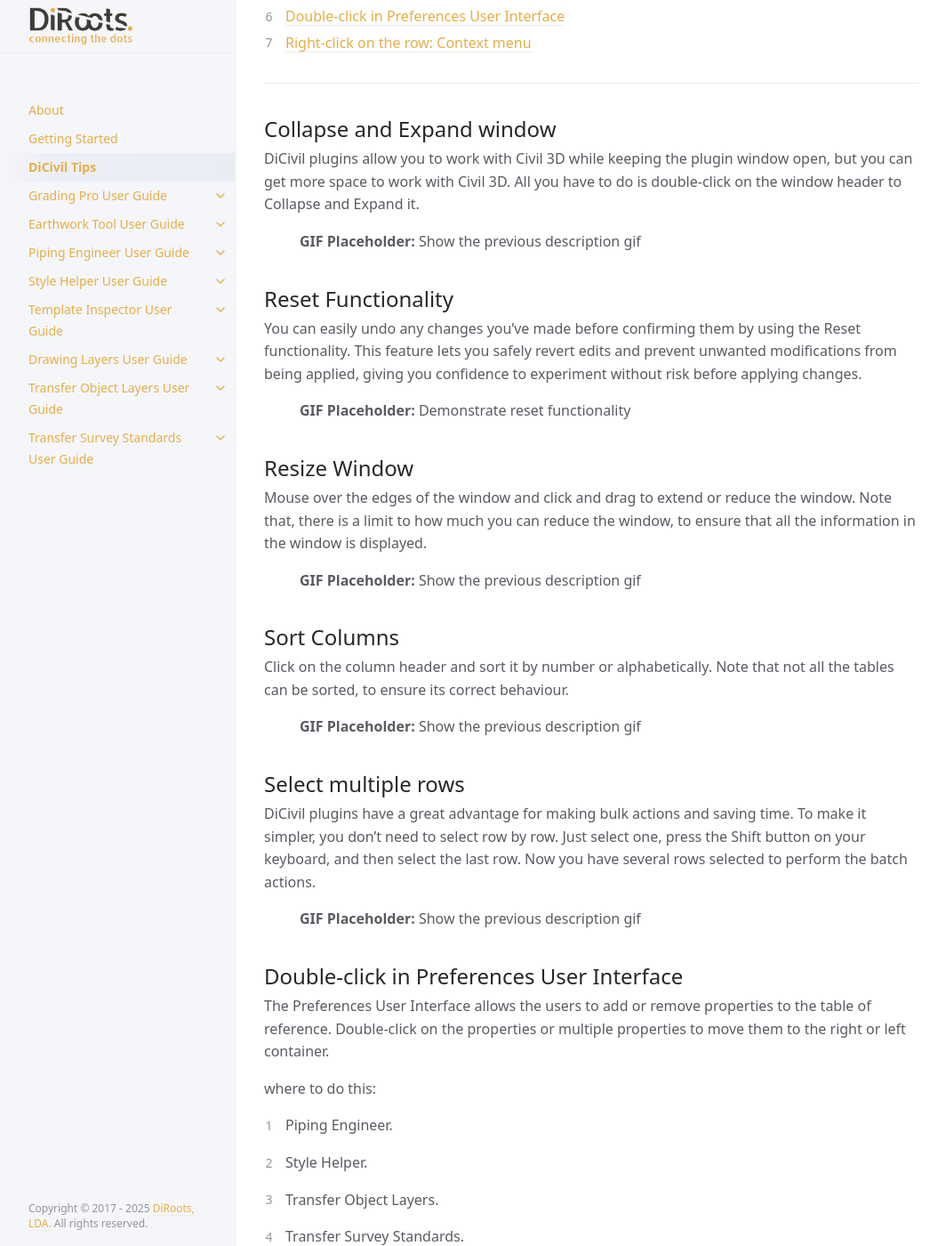
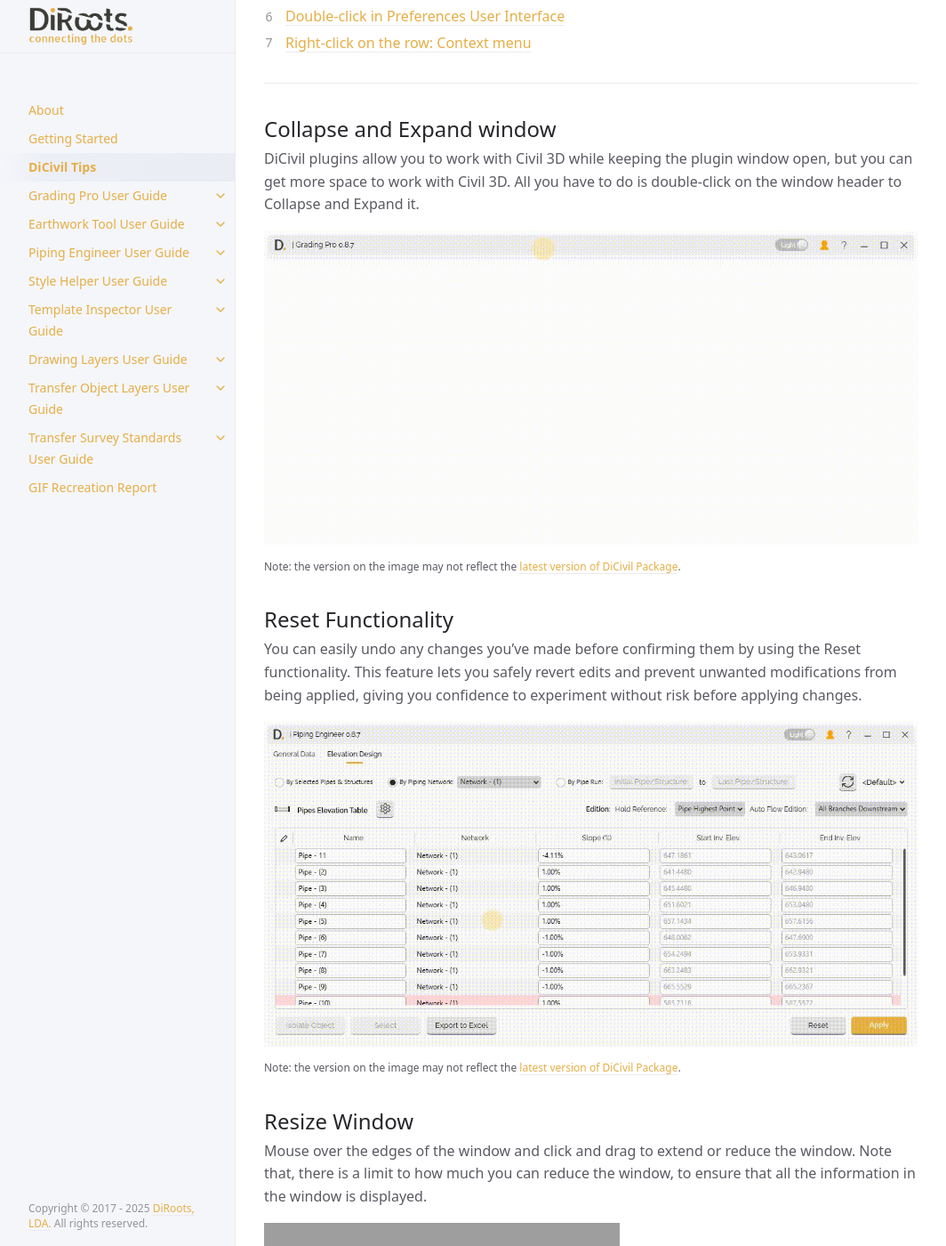
Before and after one commit to DiRoots-Limited/DiRoots.Civil3D.Releases, a Jekyll site: the page built from docs/DiCivil-Tips.md, in a window 1280 px wide and 1400 px high, scrolled down 433 px. Shown: the whole window at 89% size, without its empty margins (107-1171 px from the left). Built offline with Jekyll 4.4.1, drawn with Linux system fonts in a browser that asks for light colours; some of the changed text lies outside the part shown; grey boxes are pictures that could not be loaded.

Commit message:
update: tips GIFs

```diff
--- a/docs/DiCivil-Tips.md
+++ b/docs/DiCivil-Tips.md
@@ -23,31 +23,36 @@ Now that you know DiCivil and have installed it, let's learn some good practices
 
 DiCivil plugins allow you to work with Civil 3D while keeping the plugin window open, but you can get more space to work with Civil 3D. All you have to do is double-click on the window header to Collapse and Expand it.
 
-> **GIF Placeholder:** Show the previous description gif
+![Collapse and Expand window](../../assets/images/Tips/Collapse and Expand window.gif)
+<sub>Note: the version on the image may not reflect the [latest version of DiCivil Package](https://diroots.com/Civil 3D-plugins/DiCivil/).</sub>
 
 ## Reset Functionality
 
 You can easily undo any changes you've made before confirming them by using the Reset functionality. This feature lets you safely revert edits and prevent unwanted modifications from being applied, giving you confidence to experiment without risk before applying changes.
 
-> **GIF Placeholder:** Demonstrate reset functionality
+![Reset Functionality](../../assets/images/Tips/Reset Functionality.gif)
+<sub>Note: the version on the image may not reflect the [latest version of DiCivil Package](https://diroots.com/Civil3D-plugins/DiCivil/).</sub>
 
 ## Resize Window
 
 Mouse over the edges of the window and click and drag to extend or reduce the window. Note that, there is a limit to how much you can reduce the window, to ensure that all the information in the window is displayed.
 
-> **GIF Placeholder:** Show the previous description gif
+![Resize Window](../../assets/images/Tips/Resize Window.gif)
+<sub>Note: the version on the image may not reflect the [latest version of DiCivil Package](https://diroots.com/Civil3D-plugins/DiCivil/).</sub>
 
 ## Sort Columns
 
 Click on the column header and sort it by number or alphabetically.  Note that not all the tables can be sorted, to ensure its correct behaviour.
 
-> **GIF Placeholder:** Show the previous description gif
+![Sort Columns](../../assets/images/Tips/Sort Columns.gif)
+<sub>Note: the version on the image may not reflect the [latest version of DiCivil Package](https://diroots.com/civil3D-plugins/DiCivil/).</sub>
 
 ## Select multiple rows
 
 DiCivil plugins have a great advantage for making bulk actions and saving time. To make it simpler, you don't need to select row by row. Just select one, press the Shift button on your keyboard, and then select the last row. Now you have several rows selected to perform the batch actions.
 
-> **GIF Placeholder:** Show the previous description gif
+![Select multiple rows](../../assets/images/Tips/Select multiple rows2.gif)
+<sub>Note: the version on the image may not reflect the [latest version of DiCivil Package](https://diroots.com/civil3D-plugins/DiCivil/).</sub>
 
 ## Double-click in Preferences User Interface
 
@@ -64,11 +69,12 @@ where to do this:
 4. Transfer Survey Standards.
 
 
-> **GIF Placeholder:** Show the previous description gif
-
+![Double-click in Preferences User Interface](../../assets/images/Tips/Double-click in Preferences User Interface.gif)
+<sub>Note: the version on the image may not reflect the [latest version of DiCivil Package](https://diroots.com/civil3D-plugins/DiCivil/).</sub>
 
 ## Right-click on the row: Context menu
 
 You can take certain actions on the table rows you have added or created by right-clicking on the data and viewing the available options.
 
-> **GIF Placeholder:** Show the previous description gif
+![Right-click on the row - Context menu](../../assets/images/Tips/Right-click on the row - Context menu.gif)
+<sub>Note: the version on the image may not reflect the [latest version of DiCivil Package](https://diroots.com/civil3D-plugins/DiCivil/).</sub>
```
Also changed, not shown: docs/gif-recreation-report.md (added, +31 -0 lines), assets/images/Tips/Collapse and Expand window.gif (added), assets/images/Tips/DO-Collapse-Expand.gif (deleted), assets/images/Tips/DO-DoubleClick-Drag.gif (deleted), assets/images/Tips/DO-Resize-window.gif (deleted), assets/images/Tips/DO-Right-click-column.gif (deleted), assets/images/Tips/DO-Right-click-row.gif (deleted), assets/images/Tips/DO-SelectRows.gif (deleted), assets/images/Tips/DO-SortColumns.gif (deleted), assets/images/Tips/DO-SortPlugins.gif (deleted), assets/images/Tips/Double-click in Preferences User Interface.gif (added), assets/images/Tips/Reset Functionality.gif (added), assets/images/Tips/Right-click on the row - Context menu.gif (added), assets/images/Tips/Select multiple rows.gif (added), 1 more files, 2 other files.
